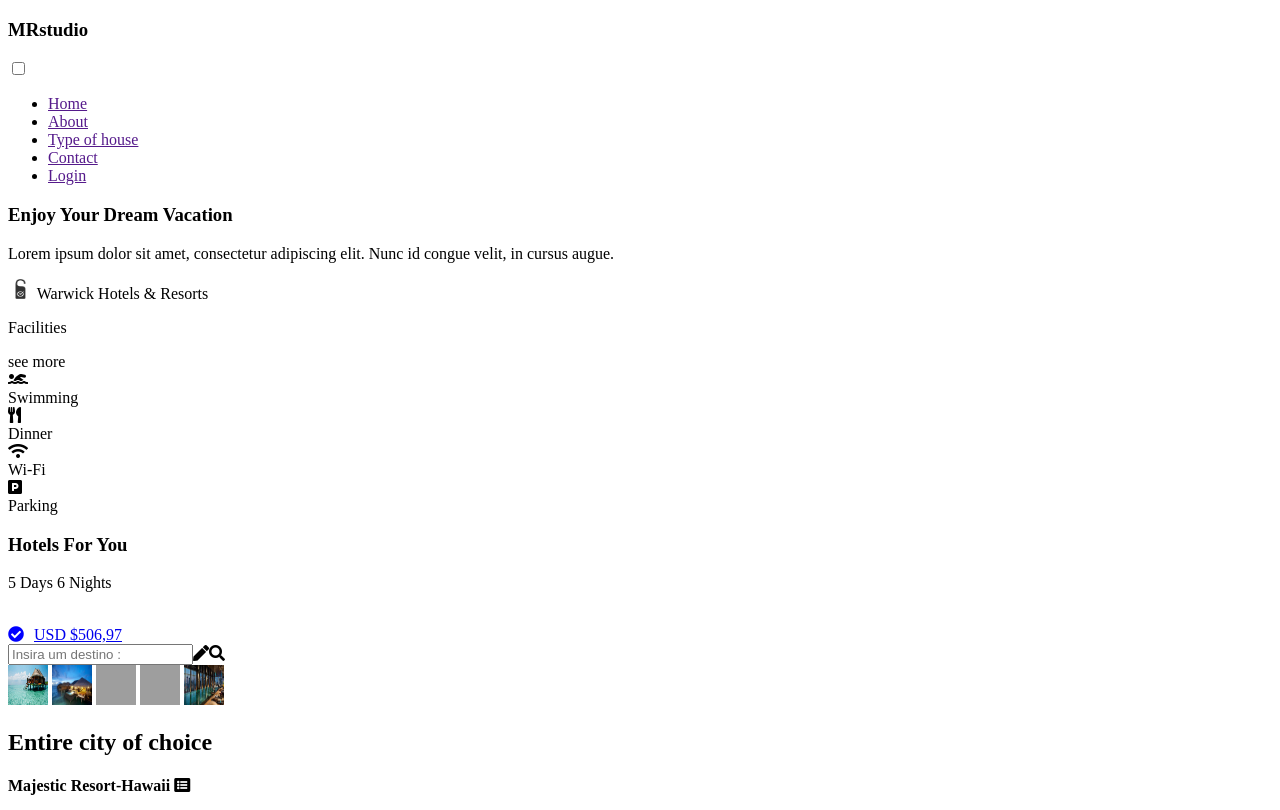
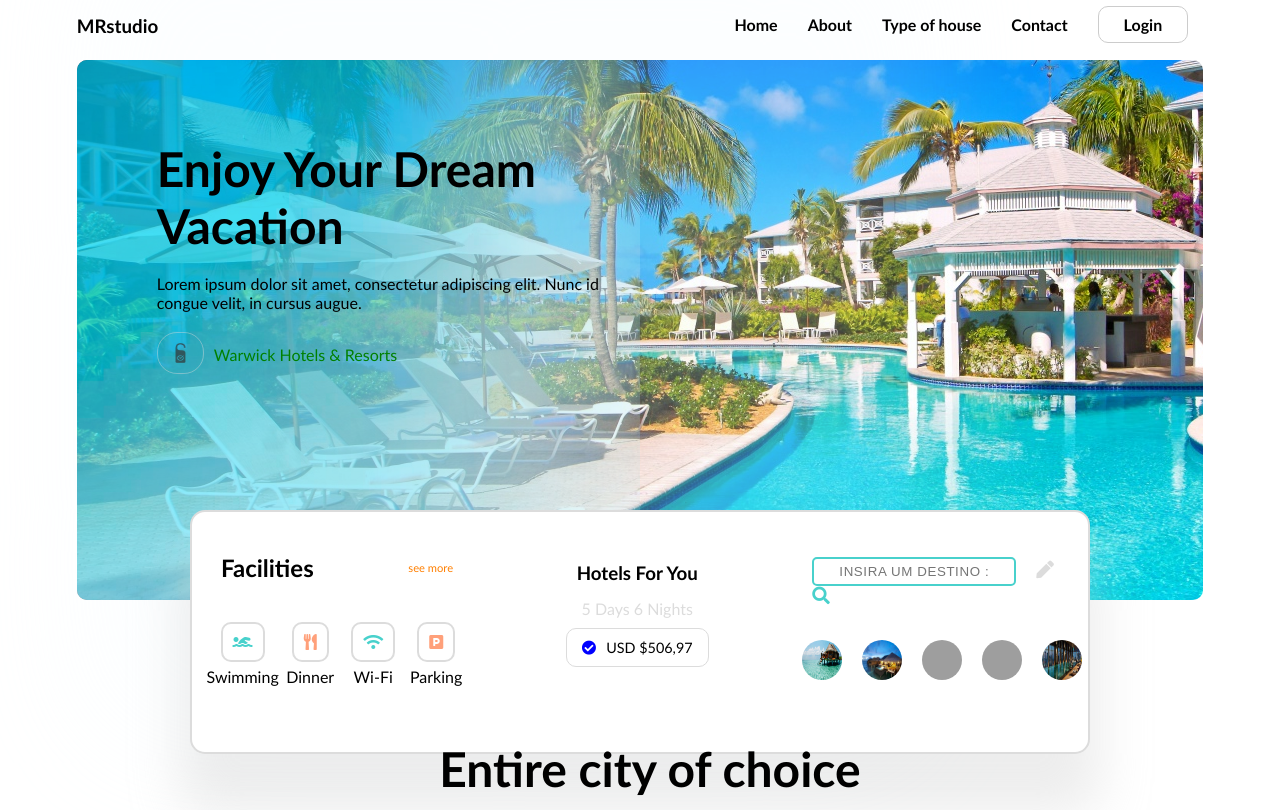
Before and after one commit to daniSoares1993/site-bookhotel, a plain HTML site: page index.html in a window 1280 px wide. Shown: the top 810 px of the page. Drawn offline with Linux system fonts and the light colour scheme; grey boxes are pictures that could not be loaded; files whose address does not match are found by name.

Commit message:
Em desenvolvimento

```diff
--- a/index.html
+++ b/index.html
@@ -7,7 +7,7 @@
 	<meta name="viewport"  content="width=device-width initial-scale=1 shrink-to-fit=no">
 
 	<!-- css -->
-	<link rel="stylesheet" type="text/css" href="estilo-book.css">
+	<link rel="stylesheet" type="text/css" href="style.css">
 
 	<!-- fontawesome-->
 	<link rel="stylesheet" href="https://use.fontawesome.com/releases/v5.8.1/css/all.css" integrity="sha384-50oBUHEmvpQ+1lW4y57PTFmhCaXp0ML5d60M1M7uH2+nqUivzIebhndOJK28anvf" crossorigin="anonymous">
```
